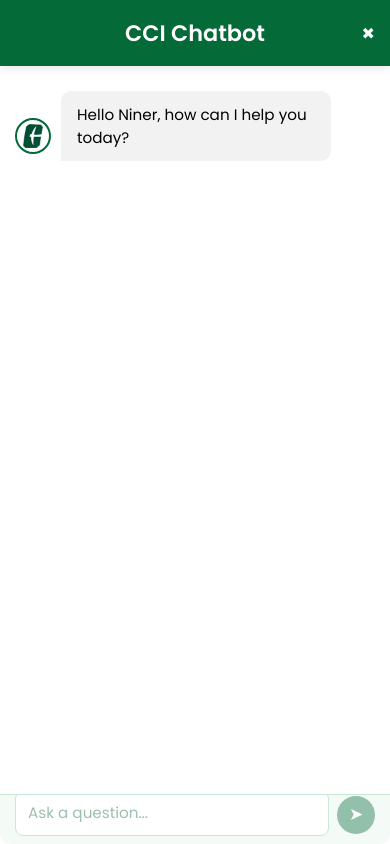
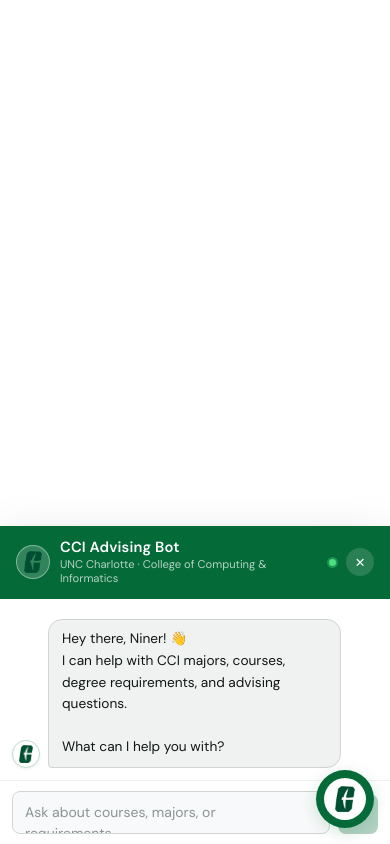
Before and after one commit to arham-hi/CCI-Advising-Chatbot, a Next.js app: page / in a window 390 px wide. Both pictures are taken after a click on the element "Have a question?". Built offline with nearby package versions, Linux system fonts and the light colour scheme.

Commit message:
Updated UI to give a professional fresh look

```diff
--- a/app/components/ChatbotWidget/ChatbotWidget.tsx
+++ b/app/components/ChatbotWidget/ChatbotWidget.tsx
@@ -1,5 +1,5 @@
 "use client";
-import { useState, useRef } from "react";
+import { useState, useRef, useEffect } from "react";
 import { useChat } from "ai/react";
 import "./chatbot.css";
 import Image from "next/image";
@@ -9,6 +9,7 @@ export default function ChatbotWidget() {
   const [open, setOpen] = useState(false);
   const [showHint, setShowHint] = useState(true);
   const textareaRef = useRef<HTMLTextAreaElement>(null);
+  const chatboxRef  = useRef<HTMLUListElement>(null);
 
   const { messages, input, handleInputChange, handleSubmit, isLoading } =
     useChat();
@@ -18,22 +19,28 @@ export default function ChatbotWidget() {
     setShowHint(false);
   };
 
-  // FIX 3: auto-expand textarea height as user types
+  // Auto-scroll to bottom when new messages arrive
+  useEffect(() => {
+    if (chatboxRef.current) {
+      chatboxRef.current.scrollTop = chatboxRef.current.scrollHeight;
+    }
+  }, [messages, isLoading]);
+
+  // Auto-expand textarea as user types, up to max-height
   const handleTextareaChange = (e: React.ChangeEvent<HTMLTextAreaElement>) => {
     handleInputChange(e);
     const el = e.target;
-    el.style.height = "auto";              // reset first
-    el.style.height = `${el.scrollHeight}px`; // grow to content
-    // CSS max-height + overflow-y: auto kicks in beyond 120px
+    el.style.height = "auto";
+    el.style.height = `${Math.min(el.scrollHeight, 140)}px`;
   };
 
   const handleSend = (
-    e:
-      | React.FormEvent<HTMLFormElement>
-      | React.KeyboardEvent<HTMLTextAreaElement>
+    e: React.FormEvent<HTMLFormElement> | React.KeyboardEvent<HTMLTextAreaElement>
   ) => {
+    e.preventDefault();
+    if (!input.trim()) return;
     handleSubmit(e as React.FormEvent<HTMLFormElement>);
-    // Reset textarea height after send
+    // Reset textarea after send
     if (textareaRef.current) {
       textareaRef.current.style.height = "auto";
     }
@@ -54,29 +61,50 @@ export default function ChatbotWidget() {
         onClick={() => (open ? setOpen(false) : handleOpen())}
         aria-label="Toggle chatbot"
       >
-        {/* FIX 2: same white-circle avatar as the in-chat bot */}
         <span className="logo-wrap">
-          <Image src={logo} alt="CCI Chatbot" width={28} height={28} />
+          <Image src={logo} alt="CCI Chatbot" width={26} height={26} priority />
         </span>
       </button>
 
       {/* Chat window */}
-      <div className={`chatbot ${open ? "show" : ""}`}>
+      <div className={`chatbot ${open ? "show" : ""}`} role="dialog" aria-label="CCI Advising Chatbot">
+
+        {/* Header */}
         <header>
-          <h2>CCI Chatbot</h2>
-          <span onClick={() => setOpen(false)}>✖</span>
+          <div className="header-avatar">
+            <Image src={logo} alt="Bot" width={22} height={22} />
+          </div>
+          <div className="header-text">
+            <h2>CCI Advising Bot</h2>
+            <p>UNC Charlotte · College of Computing & Informatics</p>
+          </div>
+          <div className="header-dot" aria-hidden="true" />
+          <button
+            className="close-btn"
+            onClick={() => setOpen(false)}
+            aria-label="Close chatbot"
+          >
+            ✕
+          </button>
         </header>
 
-        <ul className="chatbox">
+        {/* Messages */}
+        <ul className="chatbox" ref={chatboxRef}>
+          {/* Welcome message */}
           {messages.length === 0 && (
             <li className="chat incoming">
               <span className="avatar-wrap">
-                <Image src={logo} alt="Bot" width={24} height={24} />
+                <Image src={logo} alt="Bot" width={18} height={18} />
               </span>
-              <p>Hello Niner, how can I help you today?</p>
+              <p>
+                Hey there, Niner! 👋{"\n"}
+                I can help with CCI majors, courses, degree requirements, and advising questions.{"\n\n"}
+                What can I help you with?
+              </p>
             </li>
           )}
 
+          {/* Message history */}
           {messages.map((msg, i) => (
             <li
               key={i}
@@ -84,30 +112,33 @@ export default function ChatbotWidget() {
             >
               {msg.role !== "user" && (
                 <span className="avatar-wrap">
-                  <Image src={logo} alt="Bot" width={24} height={24} />
+                  <Image src={logo} alt="Bot" width={18} height={18} />
                 </span>
               )}
               <p>{msg.content}</p>
             </li>
           ))}
 
+          {/* Typing indicator */}
           {isLoading && (
             <li className="chat incoming">
               <span className="avatar-wrap">
-                <Image src={logo} alt="Bot" width={24} height={24} />
+                <Image src={logo} alt="Bot" width={18} height={18} />
               </span>
-              <p>Thinking…</p>
+              <div className="typing-dots">
+                <span /><span /><span />
+              </div>
             </li>
           )}
         </ul>
 
-        {/* Input form */}
+        {/* Input */}
         <form className="chat-input" onSubmit={handleSend}>
           <textarea
             ref={textareaRef}
             value={input}
             onChange={handleTextareaChange}
-            placeholder="Ask a question..."
+            placeholder="Ask about courses, majors, or requirements…"
             rows={1}
             required
             onKeyDown={(e) => {
@@ -117,10 +148,11 @@ export default function ChatbotWidget() {
               }
             }}
           />
-          <button type="submit" className="send-btn" aria-label="Send">
+          <button type="submit" className="send-btn" aria-label="Send message">
             ➤
           </button>
         </form>
+
       </div>
     </>
   );
--- a/app/components/ChatbotWidget/chatbot.css
+++ b/app/components/ChatbotWidget/chatbot.css
@@ -1,44 +1,79 @@
-@import url('https://fonts.googleapis.com/css2?family=Poppins:wght@400;500;600&display=swap');
+@import url('https://fonts.googleapis.com/css2?family=DM+Sans:ital,opsz,wght@0,9..40,400;0,9..40,500;0,9..40,600&display=swap');
+
+:root {
+  --green: #046A38;
+  --green-dark: #035a2f;
+  --green-light: #e8f5ee;
+  --green-border: #c2dece;
+  --green-tint: #f2faf6;
+  --white: #ffffff;
+  --gray-50: #f8f9fa;
+  --gray-100: #f0f2f1;
+  --gray-300: #d0d5d2;
+  --gray-500: #8a9490;
+  --gray-900: #111714;
+  --shadow-sm: 0 1px 3px rgba(0,0,0,0.08);
+  --shadow-md: 0 4px 16px rgba(4,106,56,0.18);
+  --shadow-lg: 0 16px 48px rgba(0,0,0,0.15), 0 2px 8px rgba(0,0,0,0.07);
+  --radius-sm: 8px;
+  --radius-md: 14px;
+  --radius-lg: 18px;
+  --radius-full: 999px;
+}
 
 * {
   margin: 0;
   padding: 0;
   box-sizing: border-box;
-  font-family: "Poppins", sans-serif;
+  font-family: "DM Sans", sans-serif;
 }
 
-body {
-  background: #ffffff00;
+body { background: transparent; }
+
+/* ── Toggle Button ────────────────────────────────────── */
+.chatbot-toggler {
+  position: fixed;
+  bottom: 28px;
+  right: 28px;
+  width: 58px;
+  height: 58px;
+  border-radius: var(--radius-full);
+  background: var(--green);
+  border: none;
+  outline: none;
+  cursor: pointer;
+  display: flex;
+  align-items: center;
+  justify-content: center;
+  box-shadow: var(--shadow-md);
+  transition: transform 0.55s cubic-bezier(0.34, 1.56, 0.64, 1),
+              box-shadow 0.2s ease;
+  z-index: 10000;
+  padding: 0;
+  animation: pulse 3.5s ease-in-out infinite;
 }
 
-/* ── Toggle Button ── */
-.chatbot-toggler {
-  position: fixed;
-  bottom: 30px;
-  right: 35px;
-  outline: none;
-  border: none;
-  height: 60px;
-  width: 60px;
-  display: flex;
-  cursor: pointer;
-  align-items: center;
-  justify-content: center;
-  border-radius: 50%;
-  background: #046A38;
-  transition: transform 1s cubic-bezier(0.22, 1, 0.36, 1);
-  box-shadow: 0 4px 16px rgba(4, 106, 56, 0.35);
-  padding: 0;
-  overflow: hidden; /* keep white circle clipped to the button edge */
+@keyframes pulse {
+  0%, 100% { box-shadow: var(--shadow-md), 0 0 0 0 rgba(4,106,56,0.3); }
+  50%       { box-shadow: var(--shadow-md), 0 0 0 10px rgba(4,106,56,0); }
 }
 
-/* FIX 2: White circle — identical style to the in-chat bot avatar */
+.chatbot-toggler:hover {
+  transform: scale(1.08);
+  animation: none;
+  box-shadow: 0 6px 24px rgba(4,106,56,0.35);
+}
+
+.chatbot-toggler.active {
+  transform: rotate(360deg);
+  animation: none;
+}
+
 .chatbot-toggler .logo-wrap {
-  width: 44px;
-  height: 44px;
-  border-radius: 50%;
-  background: #fff;
-  border: 2px solid #046A38;
+  width: 42px;
+  height: 42px;
+  border-radius: var(--radius-full);
+  background: var(--white);
   display: flex;
   align-items: center;
   justify-content: center;
@@ -46,297 +81,360 @@ body {
   flex-shrink: 0;
 }
 
-.chatbot-toggler .logo-wrap img,
-.chatbot-toggler img {
-  width: 28px;
-  height: 28px;
+.chatbot-toggler .logo-wrap img {
+  width: 26px;
+  height: 26px;
   object-fit: contain;
   display: block;
 }
 
-.chatbot-toggler.active {
-  transform: rotate(360deg);
+/* ── Hint Bubble ──────────────────────────────────────── */
+.chatbot-hint {
+  position: fixed;
+  bottom: 36px;
+  right: 96px;
+  background: var(--green);
+  color: var(--white);
+  padding: 8px 14px;
+  border-radius: var(--radius-full);
+  font-size: 0.8rem;
+  font-weight: 500;
+  cursor: pointer;
+  box-shadow: var(--shadow-md);
+  animation: hintIn 0.35s cubic-bezier(0.34, 1.56, 0.64, 1);
+  z-index: 9999;
+  white-space: nowrap;
 }
 
-/* ── Chat Window ── */
+.chatbot-hint::after {
+  content: '';
+  position: absolute;
+  right: -6px;
+  top: 50%;
+  transform: translateY(-50%);
+  border: 6px solid transparent;
+  border-left-color: var(--green);
+  border-right: none;
+}
+
+@keyframes hintIn {
+  from { opacity: 0; transform: translateX(8px) scale(0.92); }
+  to   { opacity: 1; transform: translateX(0) scale(1); }
+}
+
+/* ── Chat Window ──────────────────────────────────────── */
 .chatbot {
   position: fixed;
-  right: 35px;
-  bottom: 100px;
-  width: 420px;
+  right: 28px;
+  bottom: 98px;
+  width: 400px;
   max-width: calc(100vw - 40px);
-
-  /* FIX 1: minimum height so an empty window looks like a proper chat */
-  min-height: 480px;
-  max-height: calc(100vh - 120px);
-
-  background: #fff;
-  border-radius: 15px;
+  min-height: 500px;
+  max-height: min(680px, calc(100vh - 120px));
+  background: var(--white);
+  border-radius: var(--radius-lg);
+  display: flex;
+  flex-direction: column;
   overflow: hidden;
   opacity: 0;
   pointer-events: none;
-  transform: scale(0.5);
+  transform: scale(0.9) translateY(14px);
   transform-origin: bottom right;
-  box-shadow: 0 0 128px 0 rgba(0, 0, 0, 0.1),
-              0 32px 64px -48px rgba(0, 0, 0, 0.5);
-  transition: opacity 0.1s ease, transform 0.1s ease;
-  display: flex;
-  flex-direction: column;
+  box-shadow: var(--shadow-lg);
+  border: 1px solid rgba(4,106,56,0.1);
+  transition: opacity 0.18s ease,
+              transform 0.22s cubic-bezier(0.34, 1.4, 0.64, 1);
+  z-index: 9998;
 }
 
 .chatbot.show {
   opacity: 1;
   pointer-events: auto;
-  transform: scale(1);
+  transform: scale(1) translateY(0);
 }
 
-/* ── Header ── */
+/* ── Header ───────────────────────────────────────────── */
 .chatbot header {
-  padding: 16px 0;
-  position: relative;
-  text-align: center;
-  color: #fff;
-  background: #046A38;
-  box-shadow: 0 2px 10px rgba(0, 0, 0, 0.1);
+  display: flex;
+  align-items: center;
+  gap: 10px;
+  padding: 13px 16px;
+  background: var(--green);
   flex-shrink: 0;
 }
 
-.chatbot header span {
-  position: absolute;
-  right: 15px;
-  top: 50%;
-  display: none;
-  cursor: pointer;
-  transform: translateY(-50%);
+.header-avatar {
+  width: 34px;
+  height: 34px;
+  border-radius: var(--radius-full);
+  background: rgba(255,255,255,0.18);
+  border: 1.5px solid rgba(255,255,255,0.4);
+  display: flex;
+  align-items: center;
+  justify-content: center;
+  overflow: hidden;
+  flex-shrink: 0;
 }
 
-header h2 {
-  font-size: 1.4rem;
+.header-avatar img {
+  width: 22px;
+  height: 22px;
+  object-fit: contain;
 }
 
-/* ── Chatbox ── */
+.header-text { flex: 1; }
+
+.header-text h2 {
+  font-size: 0.92rem;
+  font-weight: 600;
+  color: var(--white);
+  letter-spacing: 0.01em;
+  line-height: 1.2;
+}
+
+.header-text p {
+  font-size: 0.7rem;
+  color: rgba(255,255,255,0.7);
+  margin-top: 1px;
+}
+
+.header-dot {
+  width: 7px;
+  height: 7px;
+  border-radius: var(--radius-full);
+  background: #4ade80;
+  box-shadow: 0 0 0 2px rgba(74,222,128,0.35);
+  flex-shrink: 0;
+}
+
+.close-btn {
+  width: 28px;
+  height: 28px;
+  border-radius: var(--radius-full);
+  background: rgba(255,255,255,0.15);
+  border: none;
+  outline: none;
+  cursor: pointer;
+  display: none;
+  align-items: center;
+  justify-content: center;
+  color: var(--white);
+  font-size: 0.8rem;
+  flex-shrink: 0;
+  transition: background 0.15s;
+}
+
+.close-btn:hover { background: rgba(255,255,255,0.28); }
+
+/* ── Chatbox ──────────────────────────────────────────── */
 .chatbot .chatbox {
-  overflow-y: auto;
   flex: 1;
   min-height: 0;
-  padding: 30px 20px 80px;
+  overflow-y: auto;
+  padding: 18px 14px 14px;
+  display: flex;
+  flex-direction: column;
+  gap: 2px;
+  scroll-behavior: smooth;
 }
 
-.chatbot :where(.chatbox, textarea)::-webkit-scrollbar {
-  width: 6px;
+.chatbot .chatbox::-webkit-scrollbar { width: 4px; }
+.chatbot .chatbox::-webkit-scrollbar-track { background: transparent; }
+.chatbot .chatbox::-webkit-scrollbar-thumb {
+  background: var(--gray-300);
+  border-radius: var(--radius-full);
 }
 
-.chatbot :where(.chatbox, textarea)::-webkit-scrollbar-track {
-  background: #fff;
-  border-radius: 25px;
+/* ── Bubbles ──────────────────────────────────────────── */
+.chatbox .chat {
+  display: flex;
+  align-items: flex-end;
+  gap: 8px;
+  list-style: none;
+  animation: bubbleIn 0.18s ease;
 }
 
-.chatbot :where(.chatbox, textarea)::-webkit-scrollbar-thumb {
-  background: #ccc;
-  border-radius: 25px;
+@keyframes bubbleIn {
+  from { opacity: 0; transform: translateY(5px); }
+  to   { opacity: 1; transform: translateY(0); }
 }
 
-/* ── Chat bubbles ── */
-.chatbox .chat {
-  display: flex;
-  list-style: none;
-}
+.chatbox .outgoing { justify-content: flex-end; margin-top: 6px; }
+.chatbox .incoming { margin-top: 6px; }
 
-.chatbox .outgoing {
-  margin: 20px 0;
-  justify-content: flex-end;
-}
-
-/* Circular bot avatar */
+/* Bot avatar */
 .chatbox .incoming .avatar-wrap {
-  width: 36px;
-  height: 36px;
-  border-radius: 50%;
-  background: #fff;
-  border: 2px solid #046A38;
+  width: 28px;
+  height: 28px;
+  border-radius: var(--radius-full);
+  background: var(--white);
+  border: 1.5px solid var(--green-border);
   display: flex;
   align-items: center;
   justify-content: center;
   overflow: hidden;
   flex-shrink: 0;
   align-self: flex-end;
-  margin: 0 10px 7px 0;
+  box-shadow: var(--shadow-sm);
 }
 
 .chatbox .incoming .avatar-wrap img {
-  width: 24px;
-  height: 24px;
+  width: 18px;
+  height: 18px;
   object-fit: contain;
-  display: block;
 }
 
-/* Fallback letter span */
-.chatbox .incoming span {
-  width: 36px;
-  height: 36px;
-  color: #fff;
-  cursor: default;
-  text-align: center;
-  line-height: 36px;
-  align-self: flex-end;
-  background: #046A38;
-  border-radius: 50%;
-  margin: 0 10px 7px 0;
-  flex-shrink: 0;
+/* Bubble text */
+.chatbox .chat p {
+  padding: 9px 13px;
+  border-radius: var(--radius-md);
+  /* KEY FIX: text stays inside bubble */
+  max-width: 80%;
+  min-width: 0;
+  font-size: 0.855rem;
+  line-height: 1.58;
+  word-break: break-word;
+  overflow-wrap: anywhere;
+  white-space: pre-wrap;
 }
 
-.chatbox .chat p {
-  white-space: pre-wrap;
-  padding: 12px 16px;
-  border-radius: 10px 10px 0 10px;
-  max-width: 75%;
-  color: #fff;
-  font-size: 0.95rem;
-  background: #046A38;
+.chatbox .outgoing p {
+  background: var(--green);
+  color: var(--white);
+  border-radius: var(--radius-md) var(--radius-md) 4px var(--radius-md);
+  box-shadow: 0 1px 4px rgba(4,106,56,0.18);
 }
 
 .chatbox .incoming p {
-  border-radius: 10px 10px 10px 0;
-  color: #000;
-  background: #f2f2f2;
+  background: var(--gray-100);
+  color: var(--gray-900);
+  border-radius: var(--radius-md) var(--radius-md) var(--radius-md) 4px;
+  border: 1px solid var(--gray-300);
 }
 
 .chatbox .chat p.error {
-  color: #721c24;
+  color: #842029;
   background: #f8d7da;
+  border: 1px solid #f5c2c7;
 }
 
-/* ── Input Area ── */
-/* FIX 4: green tint on the entire input bar, not just the textarea */
+/* Typing dots */
+.typing-dots {
+  display: flex;
+  gap: 4px;
+  align-items: center;
+  padding: 11px 14px;
+  background: var(--gray-100);
+  border: 1px solid var(--gray-300);
+  border-radius: var(--radius-md) var(--radius-md) var(--radius-md) 4px;
+}
+
+.typing-dots span {
+  width: 5px;
+  height: 5px;
+  border-radius: var(--radius-full);
+  background: var(--gray-500);
+  animation: dot 1.3s ease-in-out infinite;
+}
+
+.typing-dots span:nth-child(2) { animation-delay: 0.18s; }
+.typing-dots span:nth-child(3) { animation-delay: 0.36s; }
+
+@keyframes dot {
+  0%, 60%, 100% { transform: translateY(0); opacity: 0.35; }
+  30%           { transform: translateY(-4px); opacity: 1; }
+}
+
+/* ── Input Area ───────────────────────────────────────── */
 .chatbot .chat-input {
   display: flex;
-  align-items: flex-end;   /* button stays flush to bottom as textarea grows */
+  align-items: flex-end;
   gap: 8px;
-  position: absolute;
-  bottom: 0;
-  width: 100%;
-  background: #f4fbf7;     /* ← green tint covers the whole container */
-  padding: 5px 16px;
-  border-top: 1px solid #c6e8d6;
+  padding: 10px 12px;
+  background: var(--white);
+  border-top: 1px solid var(--gray-100);
+  flex-shrink: 0;
+  align-items:stretch;
+  height:auto
 }
 
-/* FIX 3: auto-expanding textarea — no internal scroll until max-height */
 .chat-input textarea {
+  overflow-y: auto;
+scrollbar-gutter: stable;
   flex: 1;
-  min-height: 42px;
-  max-height: 120px;       /* ~4 lines, then scroll */
+  min-height: 40px;
+  /* Allow it to grow up to ~5 lines, then scroll inside */
+  max-height: 180px;
   height: auto;
-  border: 1.5px solid #c6e8d6;
-  border-radius: 8px;
+  border: 1.5px solid var(--gray-300);
+  border-radius: var(--radius-sm);
   outline: none;
   resize: none;
-  overflow-y: hidden;      /* JS drives the height; no scrollbar visible below max */
+  display: block;
+  /* overflow-y: auto so text is scrollable when it hits max-height */
+  overflow-y: auto;
   padding: 10px 12px;
-  font-size: 0.95rem;
-  background: #fff;
-  color: #111;
+  font-size: 0.875rem;
+  font-family: "DM Sans", sans-serif;
+  background: var(--gray-50);
+  color: var(--gray-900);
   line-height: 1.5;
-  transition: border-color 0.2s;
+  transition: border-color 0.18s, background 0.18s, box-shadow 0.18s;
 }
 
 .chat-input textarea:focus {
-  border-color: #046A38;
+  border-color: var(--green);
+  background: var(--white);
+  box-shadow: 0 0 0 3px rgba(4,106,56,0.09);
 }
 
-.chat-input textarea::placeholder {
-  color: #9dbfac;
+.chat-input textarea::placeholder { color: var(--gray-500); }
+
+.chat-input textarea::-webkit-scrollbar { width: 3px; }
+.chat-input textarea::-webkit-scrollbar-thumb {
+  background: var(--gray-300);
+  border-radius: var(--radius-full);
 }
 
 /* Send button */
 .chat-input .send-btn {
-  display: flex;
-  align-items: center;
-  justify-content: center;
-  width: 38px;
-  height: 38px;
-  border-radius: 50%;
-  background: #046A38;
-  color: #fff;
-  font-size: 1.1rem;
+  width: 40px;
+  height: 40px;
+  border-radius: var(--radius-sm);
+  background: var(--green);
+  color: var(--white);
+  font-size: 0.95rem;
   cursor: pointer;
   flex-shrink: 0;
   border: none;
   outline: none;
-  opacity: 0.4;
-  transition: opacity 0.2s, transform 0.15s;
-  line-height: 1;
+  display: flex;
+  align-items: center;
+  justify-content: center;
+  opacity: 0.3;
+  transition: opacity 0.18s, transform 0.15s, background 0.15s;
   padding: 0;
-  margin-bottom: 2px;      /* tiny nudge to optically align with textarea bottom */
+  align-self: flex-end;
 }
 
-.chat-input textarea:valid ~ .send-btn {
-  opacity: 1;
-}
+.chat-input textarea:valid ~ .send-btn { opacity: 1; }
+.chat-input .send-btn:hover { background: var(--green-dark); transform: scale(1.06); }
+.chat-input .send-btn:active { transform: scale(0.96); }
 
-.chat-input .send-btn:hover {
-  transform: scale(1.08);
-}
+/* ── Responsive ───────────────────────────────────────── */
+@media (max-width: 490px) {
+  .chatbot-toggler { right: 16px; bottom: 16px; }
+  .chatbot-hint    { right: 82px; bottom: 24px; }
 
-/* Hide legacy span send icon if still present */
-.chat-input > span {
-  display: none;
-}
-
-/* ── Hint bubble ── */
-.chatbot-hint {
-  position: fixed;
-  bottom: 100px;
-  right: 108px;
-  background: #046A38;
-  color: white;
-  padding: 8px 14px;
-  border-radius: 12px;
-  font-size: 0.85rem;
-  cursor: pointer;
-  box-shadow: 0 4px 12px rgba(0, 0, 0, 0.15);
-  animation: fadeInUp 0.5s ease;
-  z-index: 9999;
-}
-
-/* ── Responsive ── */
-@media (max-width: 490px) {
-  .chatbot-toggler {
-    right: 20px;
-    bottom: 20px;
+  .chatbot {
+    right: 0; bottom: 0;
+    width: 100%; max-width: 100%;
+    min-height: unset;
+    max-height: 100dvh;
+    border-radius: 0;
+    border: none;
   }
 
-  .chatbot {
-    right: 0;
-    bottom: 0;
-    height: 100%;
-    min-height: unset;
-    max-height: 100vh;
-    border-radius: 0;
-    width: 100%;
-    max-width: 100%;
-  }
-
-  .chatbot .chatbox {
-    padding: 25px 15px 100px;
-  }
-
-  .chatbot .chat-input {
-    padding: 8px 15px;
-  }
-
-  .chatbot header span {
-    display: block;
-  }
+  .close-btn { display: flex; }
+  .chatbot .chatbox { padding: 14px 12px 12px; }
 }
-
-/* ── Animation ── */
-@keyframes fadeInUp {
-  from {
-    opacity: 0;
-    transform: translateY(50px);
-  }
-  to {
-    opacity: 1;
-    transform: translateY(0);
-  }
-}
```
